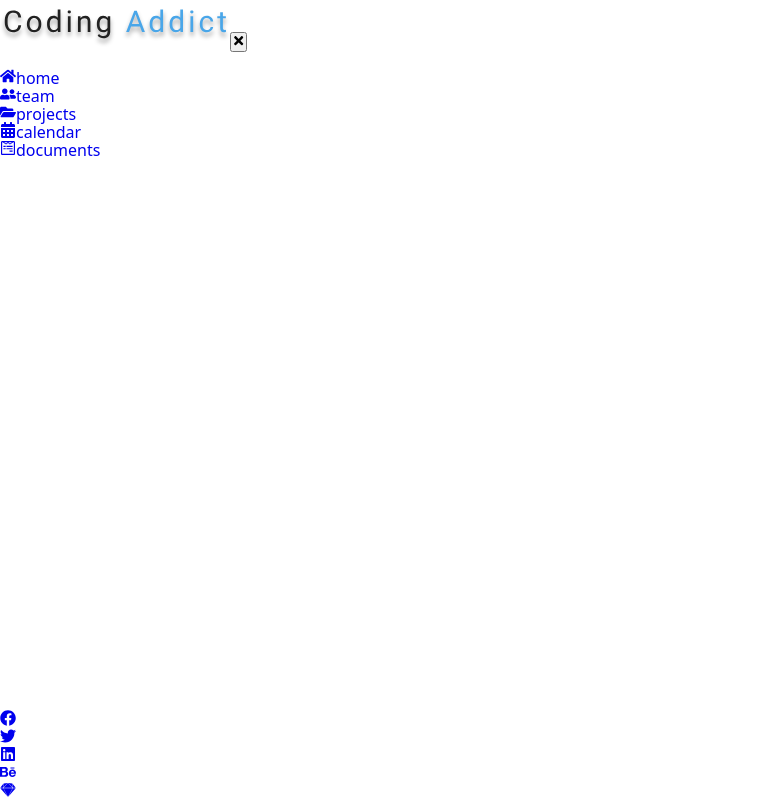
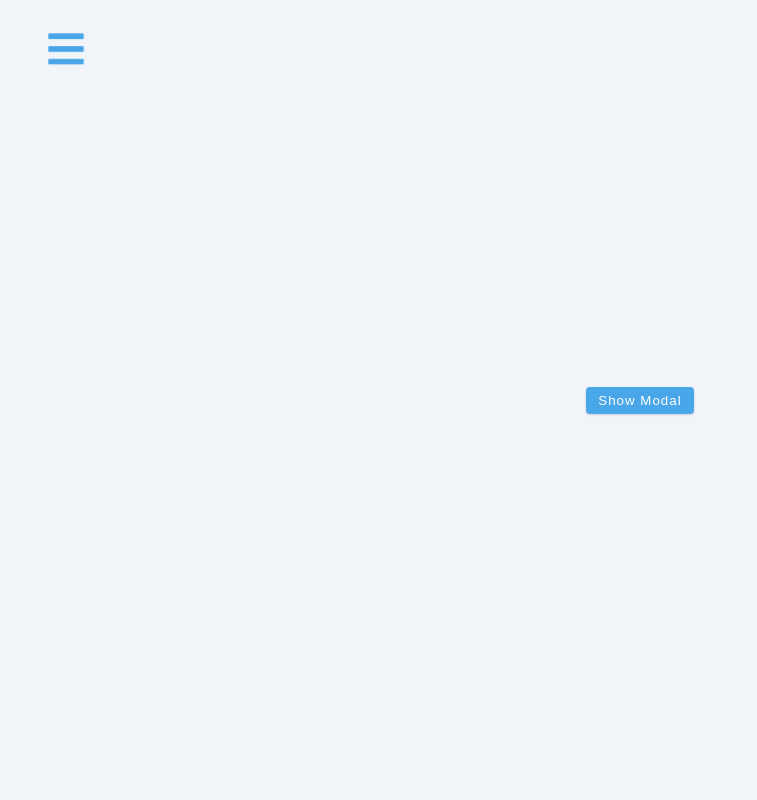
Before and after one commit to isnendyankp/sideBar, a React (Vite) app: page / in a window 1280 px wide. Shown: the whole page, without its empty margins (0-757 px from the left). Built offline with nearby package versions, Linux system fonts and the light colour scheme.

Commit message:
add toggle logic with transform

```diff
--- a/src/index.css
+++ b/src/index.css
@@ -360,4 +360,6 @@ Sidebar
   row-gap: 1rem;
   box-shadow: var(--red-dark);
   transition: var(--transition);
+  /* toggle logic */
+  transform: translateX(-100%);
 }
```
